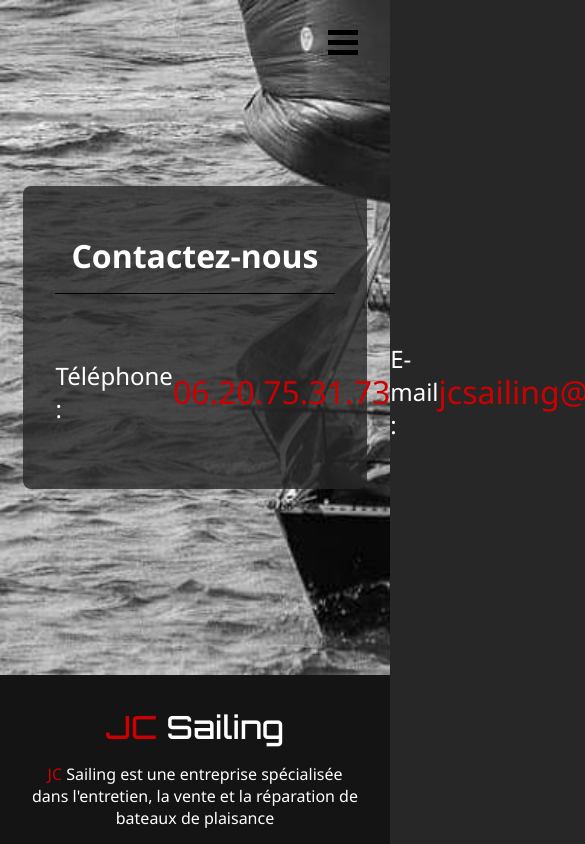
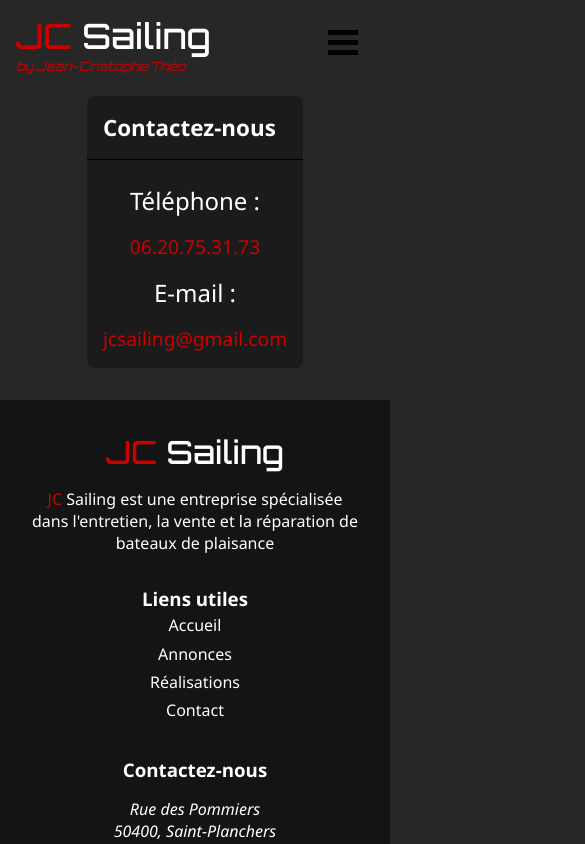
Before and after one commit to qdtrl/jc-sailing-front, a Next.js app: page /contact in a window 390 px wide. Shown: the top 844 px of the page, 585 px wide, since content can reach past the window. Built offline with nearby package versions, Linux system fonts and the light colour scheme.

Commit message:
reponsive contact

```diff
--- a/pages/annonces/index.jsx
+++ b/pages/annonces/index.jsx
@@ -1,10 +1,10 @@
 import Head from "next/head";
 import Image from "next/image";
-import Link from 'next/link'
+import Link from 'next/link';
+import { useState, useEffect } from "react";
 import Moment from 'moment';
 import Layout from "../../components/Layout";
 import { API_URL } from "../../config";
-import { useState, useEffect } from "react";
 import styles from './annonces.module.scss';
 
 export const getStaticProps = async () => {
--- a/pages/contact/contact.module.scss
+++ b/pages/contact/contact.module.scss
@@ -1,16 +1,76 @@
 @import '../../styles/config';
 
-section.contact {
-  background-image: url('../../public/images/rapetous.jpeg');
-  background-size: cover;
-  background-repeat: no-repeat;
-  background-position: 00px 400px 0px 0px;
-  height: 80vh;
+section.contact_mobile {
+  // background-image: url('../../public/images/rapetous.jpeg');
+  // background-size: cover;
+  // background-repeat: no-repeat;
+  // background-position: 00px 400px 0px 0px;
+  .left {
+    position: absolute;
+    left: 1rem;
+    top: 2rem;
+    a.logo {
+      font-size: 35px;
+      font-family: Orbitron;
+      line-height: 2px;
+      color: $primary-color;
+      span {
+        color: $secondary-color;
+      }
+      em {
+        font-size: 0.8rem;
+        word-spacing: -0.1em;
+        opacity: 0.8;
+      }
+    }
+  }
+
   width: 100vw;
   display: flex;
   align-items: center;
   justify-content: center;
-  div.contact {
+  div {
+    &.mobile {
+      margin-top: 6rem;
+      margin-bottom: 2rem;
+      background-color: $background-contact;
+      border-radius: 0.5rem;
+      display: flex;
+      flex-direction: column;
+      h1 {
+        font-weight: 600;
+        font-size: 1.4rem;
+        padding: 1rem;
+        border-bottom: 1px solid black;
+        margin-bottom: 1.5rem;
+      }
+    }
+    div {
+      &.details_mobile {
+        display: flex;
+        align-items: center;
+        flex-direction: column;
+        a {
+          font-size: 1.2rem;
+          margin: 1rem;
+        }
+      }
+    }
+  }
+}
+
+section.contact_web {
+  // background-image: url('../../public/images/rapetous.jpeg');
+  // background-size: cover;
+  // background-repeat: no-repeat;
+  // background-position: 00px 400px 0px 0px;
+  width: 100vw;
+  height: 80vh;
+  display: flex;
+  align-items: center;
+  justify-content: center;
+  div {
+    &.web {
       padding: 2rem;
       padding-bottom: 3rem;
       background-color: $background-contact;
@@ -24,7 +84,9 @@ section.contact {
         border-bottom: 1px solid black;
         margin-bottom: 3rem;
       }
-    div.details {
+    }
+    div {
+      &.details_web {
         display: flex;
         align-items: center;
         justify-content: space-between;
@@ -35,3 +97,4 @@ section.contact {
       }
     }
   }
+}
--- a/pages/contact/index.jsx
+++ b/pages/contact/index.jsx
@@ -1,19 +1,34 @@
 import Head from "next/head";
+import Link from 'next/link';
+import { useState, useEffect } from "react";
 import Layout from "../../components/Layout"
 import styles from './contact.module.scss';
 
 
 const Contact = () => {
+  const [windowHeight, setWindowHeight] = useState(800);
+
+  useEffect(() => {
+    if (window.innerWidth) {
+      setWindowHeight(window.innerWidth);
+    }
+  }, [windowHeight]);
+
   return (
     <>
       <Head>
         <title>Contact JC Sailing sur Granville pour de la vente, l'entretien et la réparation de voiliers et bateaux moteurs</title>
       </Head>
       <Layout>
-        <section className={styles.contact}>
-          <div className={styles.contact}>
+        <section className={windowHeight >= 1200 ? styles.contact_web : styles.contact_mobile}>
+        { windowHeight < 1200 && <div className={styles.left}>
+          <Link href="/">
+            <a className={styles.logo}>JC <span>Sailing</span><br/><em>by Jean-Cristophe Théo</em></a>
+          </Link>
+          </div>}
+          <div className={windowHeight >= 1200 ? styles.web : styles.mobile}>
             <h1>Contactez-nous</h1>
-            <div className={styles.details}>
+            <div className={ windowHeight >= 1200 ? styles.details_web : styles.details_mobile }>
               <h2>Téléphone : </h2>
               <a href="tel:0620753173">06.20.75.31.73</a>
               <h2>E-mail : </h2>
--- a/styles/_config.scss
+++ b/styles/_config.scss
@@ -1,6 +1,6 @@
 $background-color: #272727;
 $background-cards: #424040b0;
-$background-contact: #272727cc;
+$background-contact: #11111181;
 $background-navbar: #131313ec;
 $background-grey: #9e9e9ea4;
 $primary-color: #cc0000;
```
Lines whose indentation alone changed are shown as unchanged.
